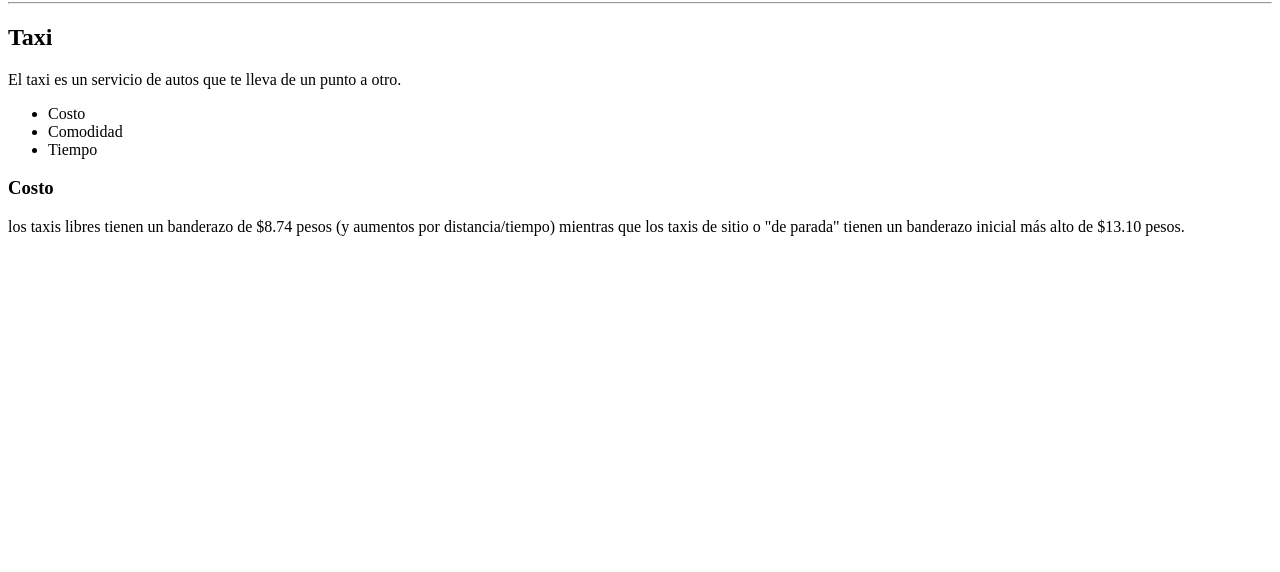
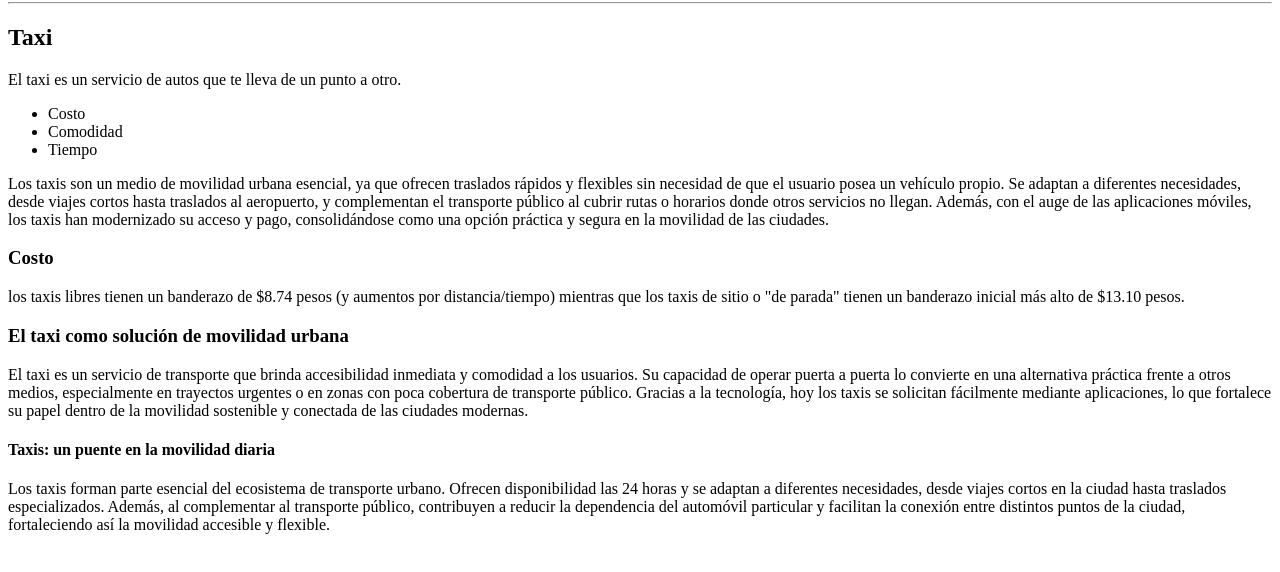
Before and after one commit to Nikysol/movilidad, a plain HTML site: page index.html in a window 1280 px wide. Shown: the part 78-650 px from the top of the page. Drawn offline with Linux system fonts and the light colour scheme.

Commit message:
articulos

```diff
--- a/index.html
+++ b/index.html
@@ -20,8 +20,19 @@
         </nav>
 
         <article>
+        <p>Los taxis son un medio de movilidad urbana esencial, ya que ofrecen traslados rápidos y flexibles sin necesidad de que el usuario posea un vehículo propio. Se adaptan a diferentes necesidades, desde viajes cortos hasta traslados al aeropuerto, y complementan el transporte público al cubrir rutas o horarios donde otros servicios no llegan. Además, con el auge de las aplicaciones móviles, los taxis han modernizado su acceso y pago, consolidándose como una opción práctica y segura en la movilidad de las ciudades.</p>
+
             <h3>Costo</h3>
             <p>los taxis libres tienen un banderazo de $8.74 pesos (y aumentos por distancia/tiempo) mientras que los taxis de sitio o "de parada" tienen un banderazo inicial más alto de $13.10 pesos.</p>
+        </article>
+
+        <article>
+            <h3>El taxi como solución de movilidad urbana</h3>
+        </article>
+        <p>El taxi es un servicio de transporte que brinda accesibilidad inmediata y comodidad a los usuarios. Su capacidad de operar puerta a puerta lo convierte en una alternativa práctica frente a otros medios, especialmente en trayectos urgentes o en zonas con poca cobertura de transporte público. Gracias a la tecnología, hoy los taxis se solicitan fácilmente mediante aplicaciones, lo que fortalece su papel dentro de la movilidad sostenible y conectada de las ciudades modernas.</p>
+        <article>
+            <h4>Taxis: un puente en la movilidad diaria</h4>
+            <p>Los taxis forman parte esencial del ecosistema de transporte urbano. Ofrecen disponibilidad las 24 horas y se adaptan a diferentes necesidades, desde viajes cortos en la ciudad hasta traslados especializados. Además, al complementar al transporte público, contribuyen a reducir la dependencia del automóvil particular y facilitan la conexión entre distintos puntos de la ciudad, fortaleciendo así la movilidad accesible y flexible.</p>
         </article>
     </section>
 </body>
```
